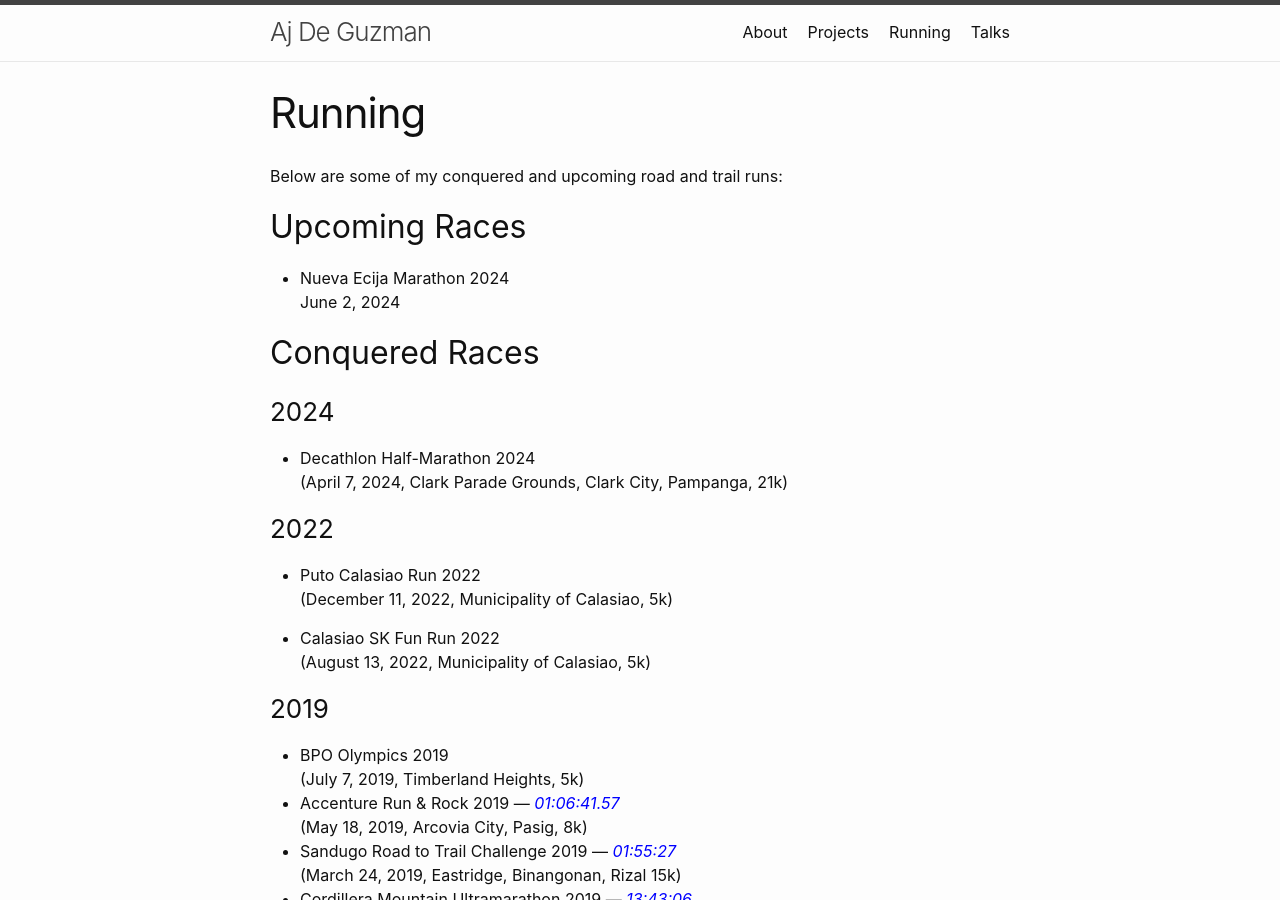
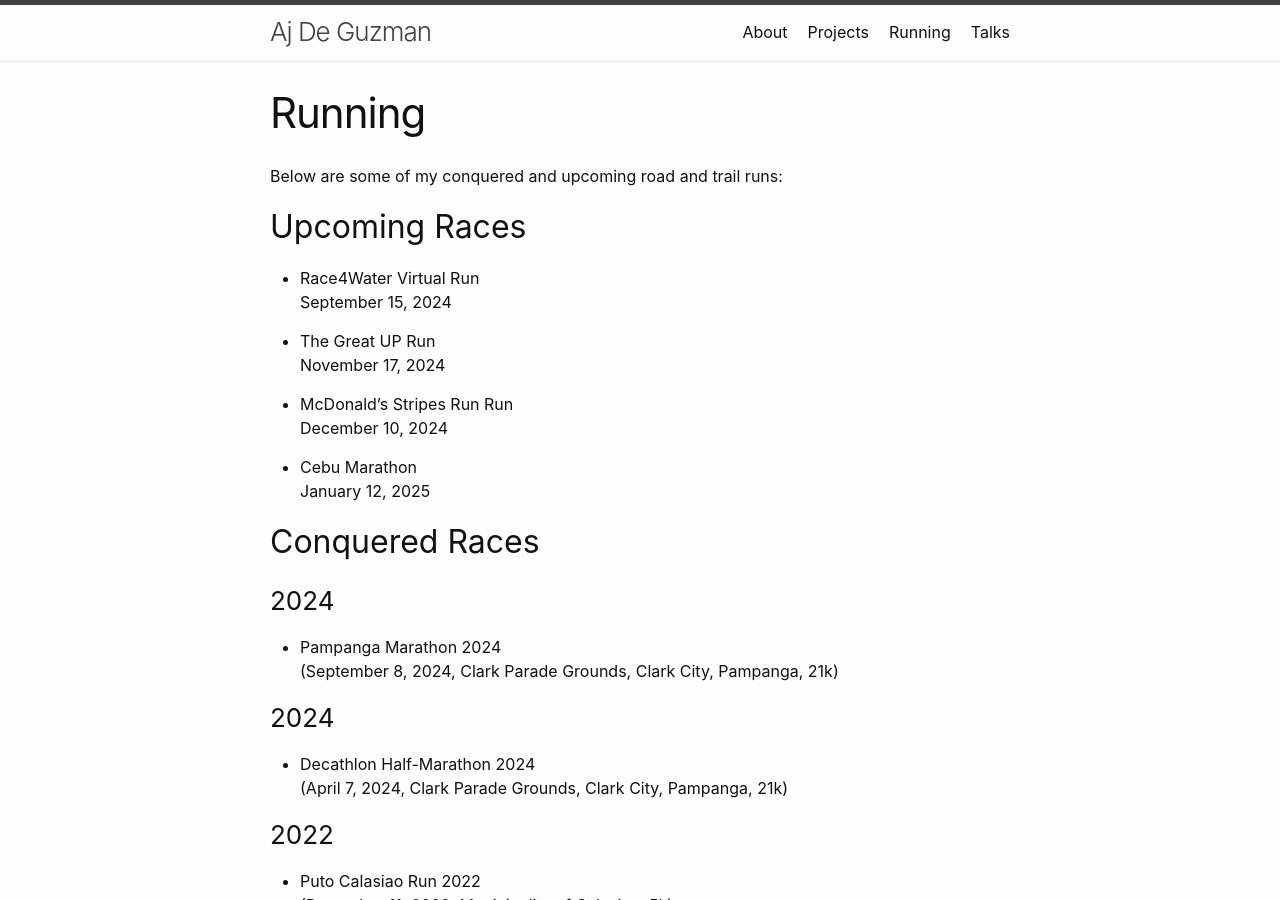
Before and after one commit to ajdeguzman/ajdeguzman.github.io, a Jekyll site: the page built from running.md, in a window 1280 px wide and 900 px high. Built offline with Jekyll 4.4.1, drawn with Linux system fonts in a browser that asks for light colours.

Commit message:
Update running.md

```diff
--- a/running.md
+++ b/running.md
@@ -8,10 +8,23 @@ Below are some of my conquered and upcoming road and trail runs:
 
 ## Upcoming Races
 
-- Nueva Ecija Marathon 2024
-<br> June 2, 2024
+- Race4Water Virtual Run
+<br> September 15, 2024
+
+- The Great UP Run
+<br> November 17, 2024
+
+- McDonald’s Stripes Run Run
+<br> December 10, 2024
+
+- Cebu Marathon
+<br> January 12, 2025
 
 ## Conquered Races
+
+### 2024
+- Pampanga Marathon 2024
+<br> (September 8, 2024, Clark Parade Grounds, Clark City, Pampanga, 21k)
 
 ### 2024
 - Decathlon Half-Marathon 2024
```
